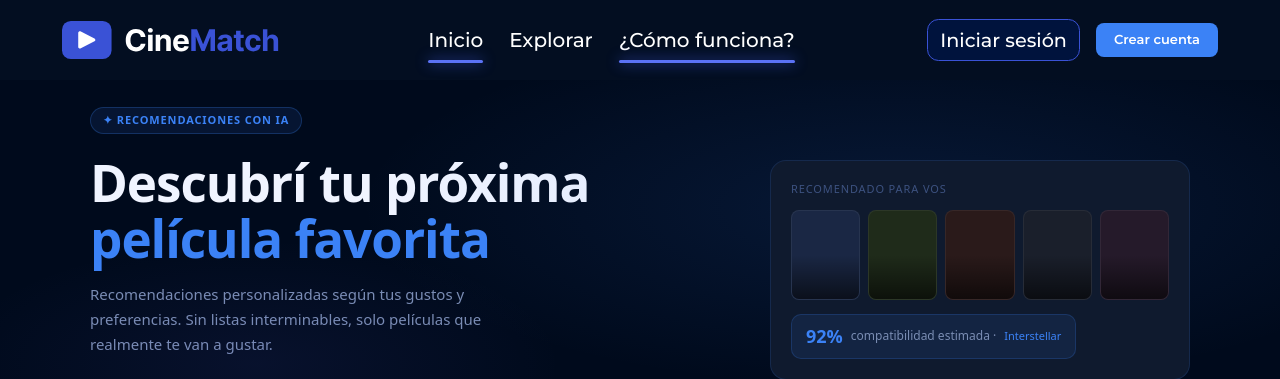
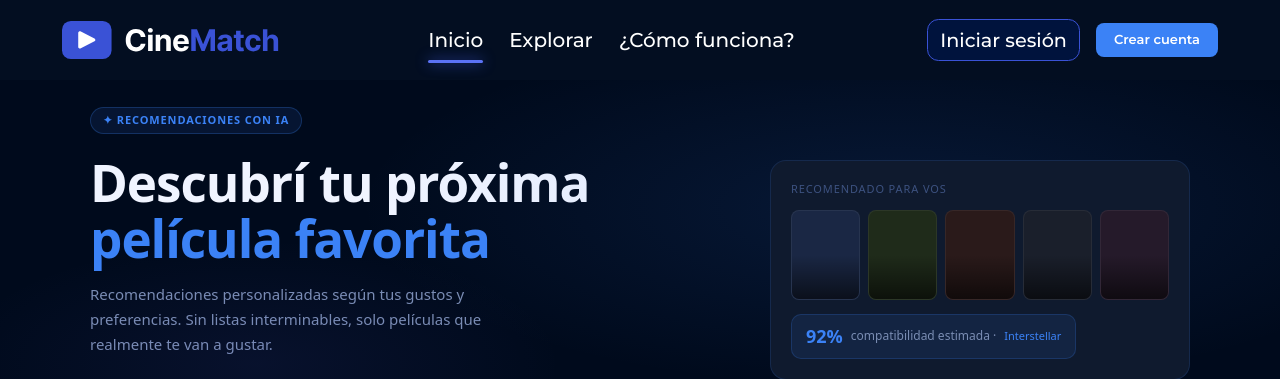
Before and after one commit to sofiarivass/cinematch, a Flask app: page / in a window 1280 px wide. Shown: the top 379 px of the page. Run offline with Flask 3, Linux system fonts and the light colour scheme; some libraries are stand-ins or nearby versions.

Commit message:
fix: linea de las secciones

```diff
--- a/app/templates/base.html
+++ b/app/templates/base.html
@@ -34,7 +34,7 @@
                             <a href="{{ url_for('peliculas.explorar') }}" class="nav-link {% if request.endpoint in ['peliculas.explorar', 'peliculas.buscar'] %}active{% endif %}">Explorar</a>
                         </li>
                         <li class="nav-item">
-                            <a href="{{ url_for('peliculas.index') }}#scf" class="nav-link {% if request.endpoint == 'peliculas.index' %}active{% endif %}">¿Cómo funciona?</a>
+                            <a href="{{ url_for('peliculas.index') }}#scf" class="nav-link">¿Cómo funciona?</a>
                         </li>
                     </ul>
                     <!-- Botones de inicio de sesión y registro -->
```
